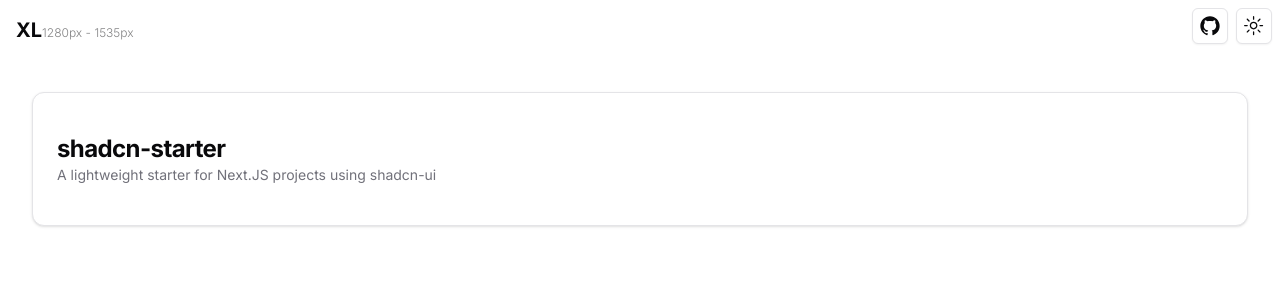
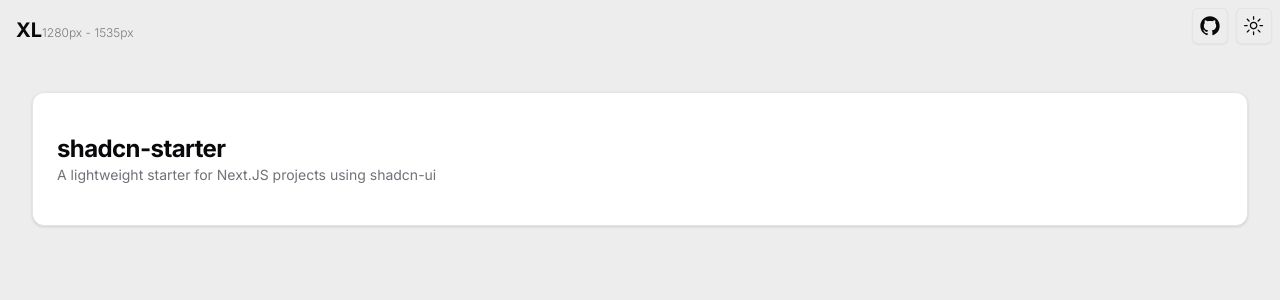
Before and after one commit to RickBr0wn/shadcn-template, a Next.js app: page / in a window 1280 px wide. Shown: the top 300 px of the page. Built offline with nearby package versions, Linux system fonts and the light colour scheme.

Commit message:
Update globals.css
Adds HSL value of '0 0% 93%' to globals.css (makes light mode background light grey)

```diff
--- a/app/globals.css
+++ b/app/globals.css
@@ -4,7 +4,7 @@
 
 @layer base {
   :root {
-    --background: 0 0% 100%;
+    --background: 0 0% 93%;
     --foreground: 240 10% 3.9%;
     --card: 0 0% 100%;
     --card-foreground: 240 10% 3.9%;
```
